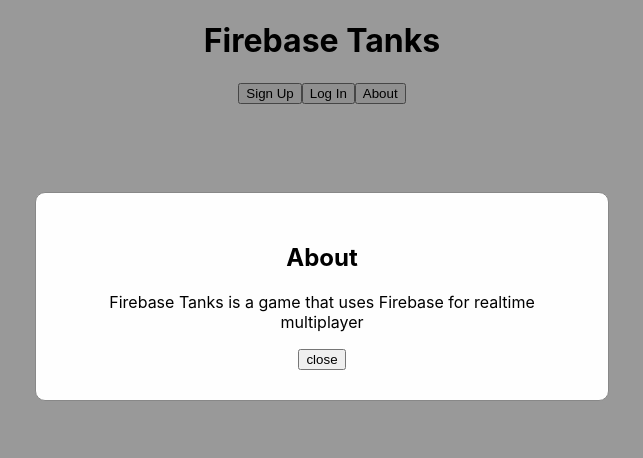
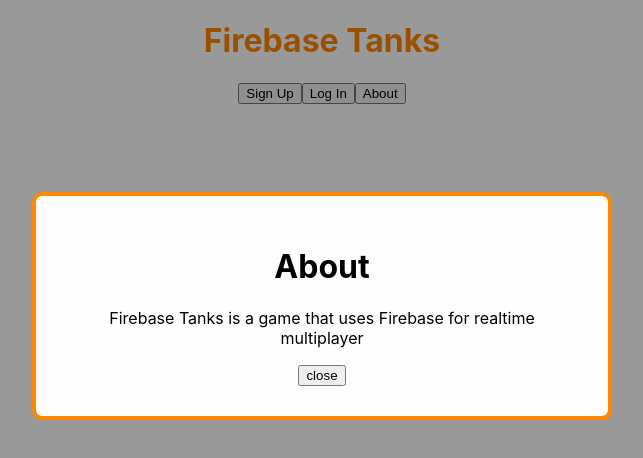
Before and after one commit to blex03/FirebaseTanks, a React (Create React App) app: page / in a window 1280 px wide. Both pictures are taken after a click on the button "About". Shown: the top 458 px of the page, without its empty margins (318-961 px from the left). Built offline with nearby package versions, Linux system fonts and the light colour scheme.

Commit message:
minor css changes

```diff
--- a/src/App.js
+++ b/src/App.js
@@ -45,14 +45,14 @@
         </>
       )}
 
+      {modalOpen && <Modal closeModal={closeModal}>
+        <h1>About</h1>
+        <p>Firebase Tanks is a game that uses Firebase for realtime multiplayer</p>
+      </Modal>}
+
       <>
         <button onClick={()=>{setModalOpen(true)}}>About</button>
       </>
-
-      {modalOpen && <Modal closeModal={closeModal}>
-        <h2>About</h2>
-        <p>Firebase Tanks is a game that uses Firebase for realtime multiplayer</p>
-      </Modal>}
     </div>
   );
 }
--- a/src/components/Modal.js
+++ b/src/components/Modal.js
@@ -3,7 +3,7 @@
 export default function Modal(props) {
   return (
     <div className="modal-backdrop">
-        <div className="modal">
+        <div className="modal" style={{border: '4px solid', borderColor: 'rgb(255, 136, 0)'}}>
             {props.children}
             <button onClick={props.closeModal}>close</button>
         </div>
--- /dev/null
+++ b/src/components/Title.css
@@ -0,0 +1,3 @@
+.title{
+    color: rgb(255, 136, 0);
+}
--- a/src/components/Title.js
+++ b/src/components/Title.js
@@ -1,7 +1,9 @@
+import './Title.css'
+
 export default function Title(props) {
     return(
-        <>
+        <div className='title'>
             <h1 className='Title'>{props.title}</h1>
-        </>
+        </div>
     )
 }
```
Also changed, not shown: src/reportWebVitals.js (deleted, +0 -13 lines).
